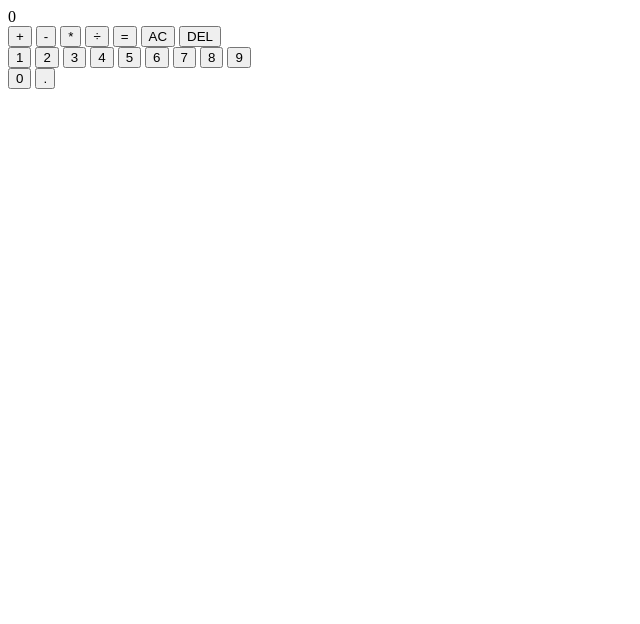
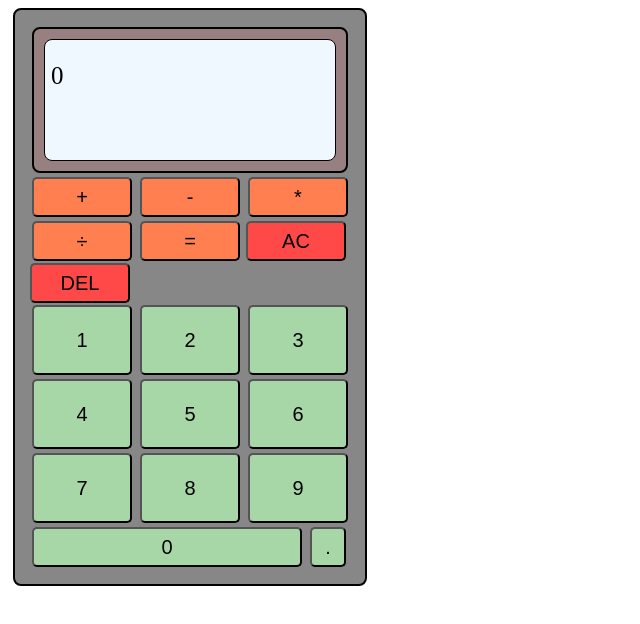
Before and after one commit to VasVarouhas/Calculator, a plain HTML site: page index.html in a window 1280 px wide. Shown: the whole page, without its empty margins (0-640 px from the left). Drawn offline with Linux system fonts and the light colour scheme.

Commit message:
Update index.html

```diff
--- a/index.html
+++ b/index.html
@@ -3,7 +3,7 @@
     <head>
         <meta charset="utf-8">
         <script type="text/javascript" src="calcjs1.js" defer></script>
-        <link type="text/css" rel="stylesheet"href="calcCss.css">
+        <link type="text/css" rel="stylesheet"href="style/calcCss.css">
     </head>
     <body>
 
```
